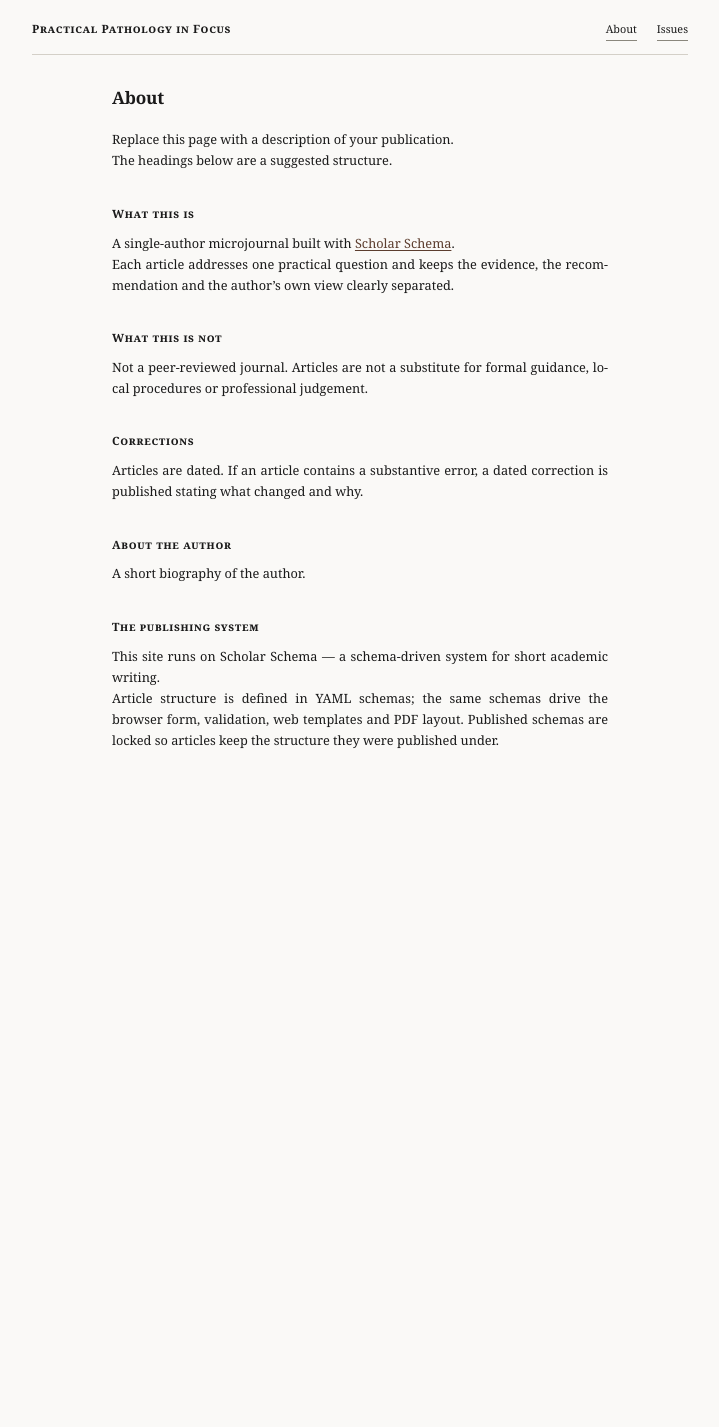
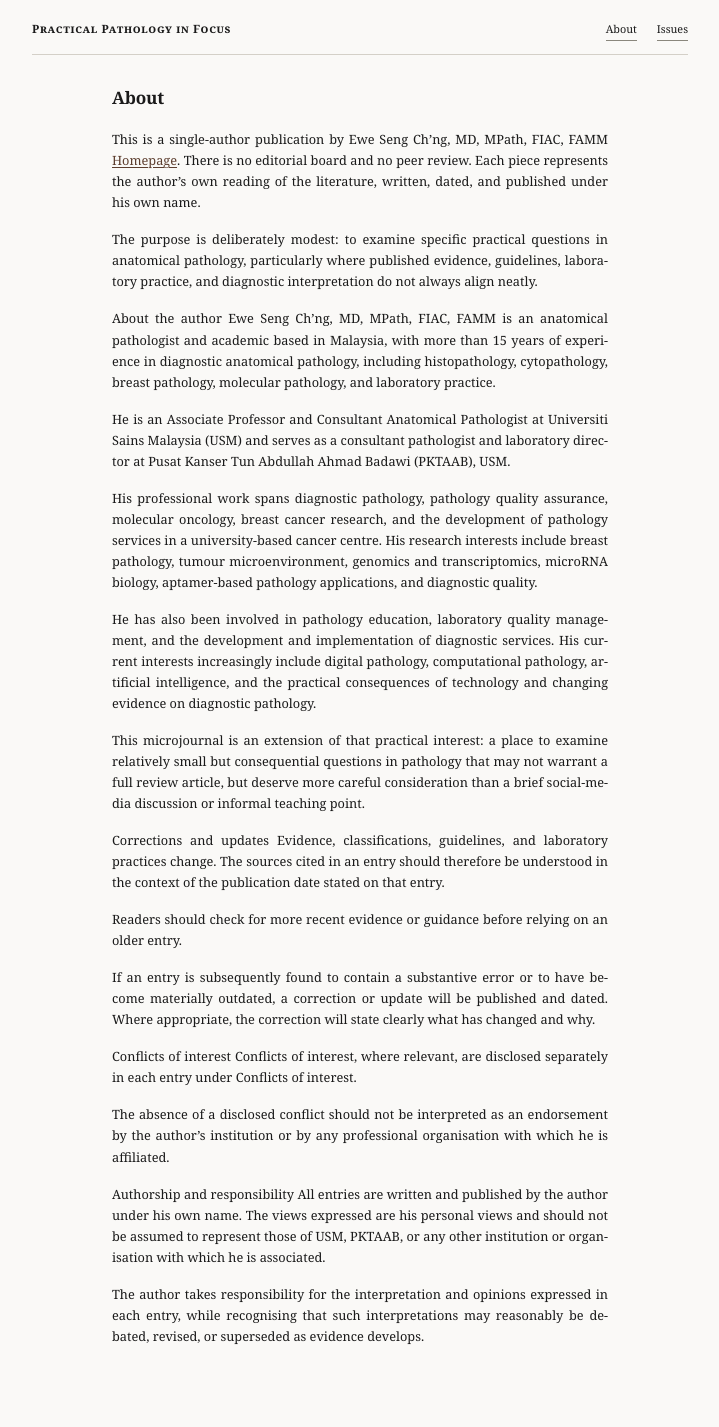
Before and after one commit to es-chng/practicalpathologyinfocus, a Jekyll site: the page built from about.md, in a window 1280 px wide. Shown: the whole page, without its empty margins (280-999 px from the left). Built offline with Jekyll 4.4.1, drawn with Linux system fonts in a browser that asks for light colours; before the commit the page ends 900 px from its top, so only the background shows below that.

Commit message:
Update about.md

```diff
--- a/about.md
+++ b/about.md
@@ -4,27 +4,34 @@
 permalink: /about/
 ---
 
-Replace this page with a description of your publication.
-The headings below are a suggested structure.
+This is a single-author publication by Ewe Seng Ch’ng, MD, MPath, FIAC, FAMM [Homepage](https://github.io). There is no editorial board and no peer review. Each piece represents the author’s own reading of the literature, written, dated, and published under his own name.
 
-## What this is
+The purpose is deliberately modest: to examine specific practical questions in anatomical pathology, particularly where published evidence, guidelines, laboratory practice, and diagnostic interpretation do not always align neatly.
 
-A single-author microjournal built with [Scholar Schema](https://github.com/es-chng/scholar-schema).
-Each article addresses one practical question and keeps the evidence, the recommendation and the author's own view clearly separated.
+About the author
+Ewe Seng Ch’ng, MD, MPath, FIAC, FAMM is an anatomical pathologist and academic based in Malaysia, with more than 15 years of experience in diagnostic anatomical pathology, including histopathology, cytopathology, breast pathology, molecular pathology, and laboratory practice.
 
-## What this is not
+He is an Associate Professor and Consultant Anatomical Pathologist at Universiti Sains Malaysia (USM) and serves as a consultant pathologist and laboratory director at Pusat Kanser Tun Abdullah Ahmad Badawi (PKTAAB), USM.
 
-Not a peer-reviewed journal. Articles are not a substitute for formal guidance, local procedures or professional judgement.
+His professional work spans diagnostic pathology, pathology quality assurance, molecular oncology, breast cancer research, and the development of pathology services in a university-based cancer centre. His research interests include breast pathology, tumour microenvironment, genomics and transcriptomics, microRNA biology, aptamer-based pathology applications, and diagnostic quality.
 
-## Corrections
+He has also been involved in pathology education, laboratory quality management, and the development and implementation of diagnostic services. His current interests increasingly include digital pathology, computational pathology, artificial intelligence, and the practical consequences of technology and changing evidence on diagnostic pathology.
 
-Articles are dated. If an article contains a substantive error, a dated correction is published stating what changed and why.
+This microjournal is an extension of that practical interest: a place to examine relatively small but consequential questions in pathology that may not warrant a full review article, but deserve more careful consideration than a brief social-media discussion or informal teaching point.
 
-## About the author
+Corrections and updates
+Evidence, classifications, guidelines, and laboratory practices change. The sources cited in an entry should therefore be understood in the context of the publication date stated on that entry.
 
-A short biography of the author.
+Readers should check for more recent evidence or guidance before relying on an older entry.
 
-## The publishing system
+If an entry is subsequently found to contain a substantive error or to have become materially outdated, a correction or update will be published and dated. Where appropriate, the correction will state clearly what has changed and why.
 
-This site runs on Scholar Schema — a schema-driven system for short academic writing.
-Article structure is defined in YAML schemas; the same schemas drive the browser form, validation, web templates and PDF layout. Published schemas are locked so articles keep the structure they were published under.
+Conflicts of interest
+Conflicts of interest, where relevant, are disclosed separately in each entry under Conflicts of interest.
+
+The absence of a disclosed conflict should not be interpreted as an endorsement by the author’s institution or by any professional organisation with which he is affiliated.
+
+Authorship and responsibility
+All entries are written and published by the author under his own name. The views expressed are his personal views and should not be assumed to represent those of USM, PKTAAB, or any other institution or organisation with which he is associated.
+
+The author takes responsibility for the interpretation and opinions expressed in each entry, while recognising that such interpretations may reasonably be debated, revised, or superseded as evidence develops.
```
